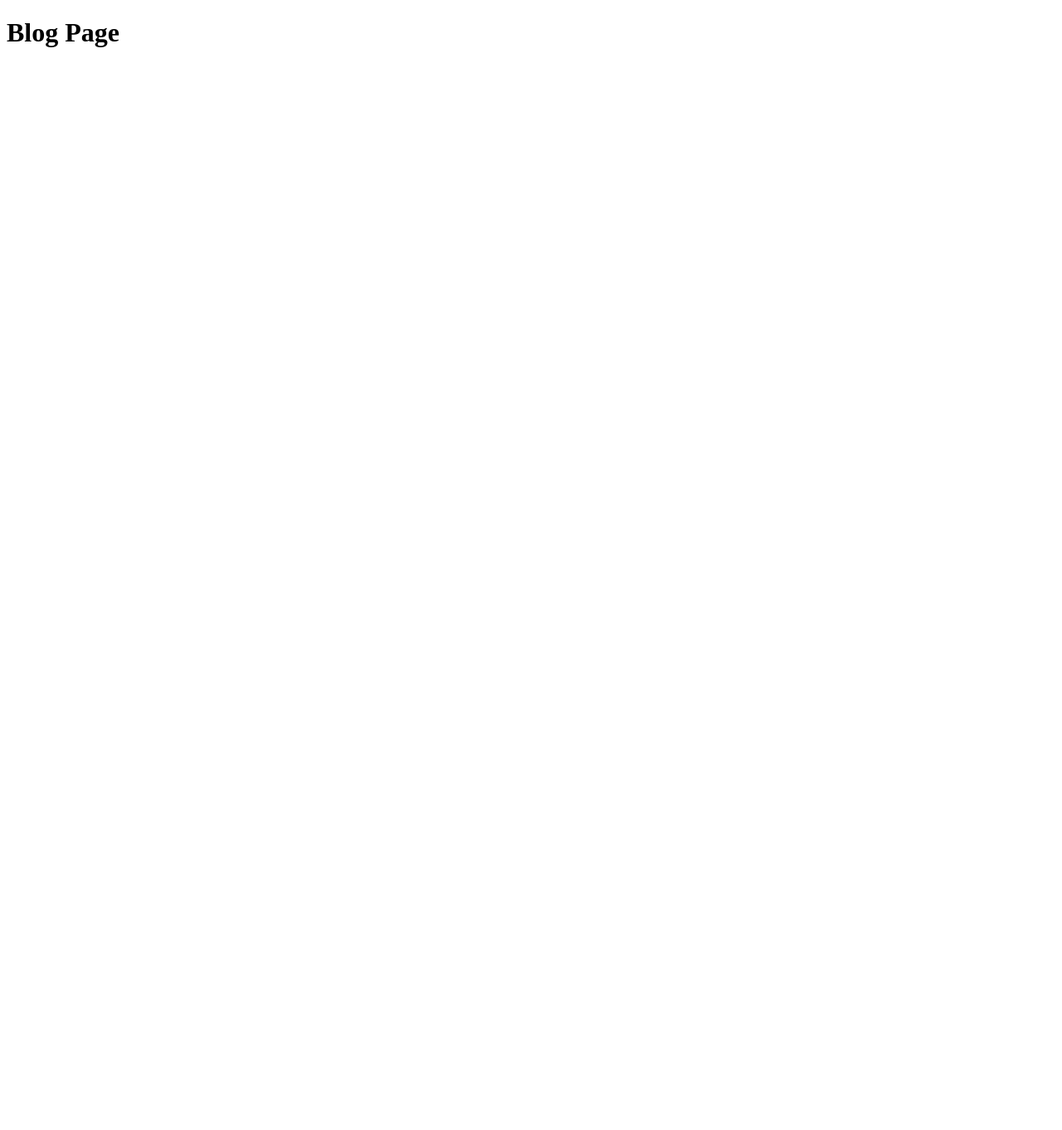
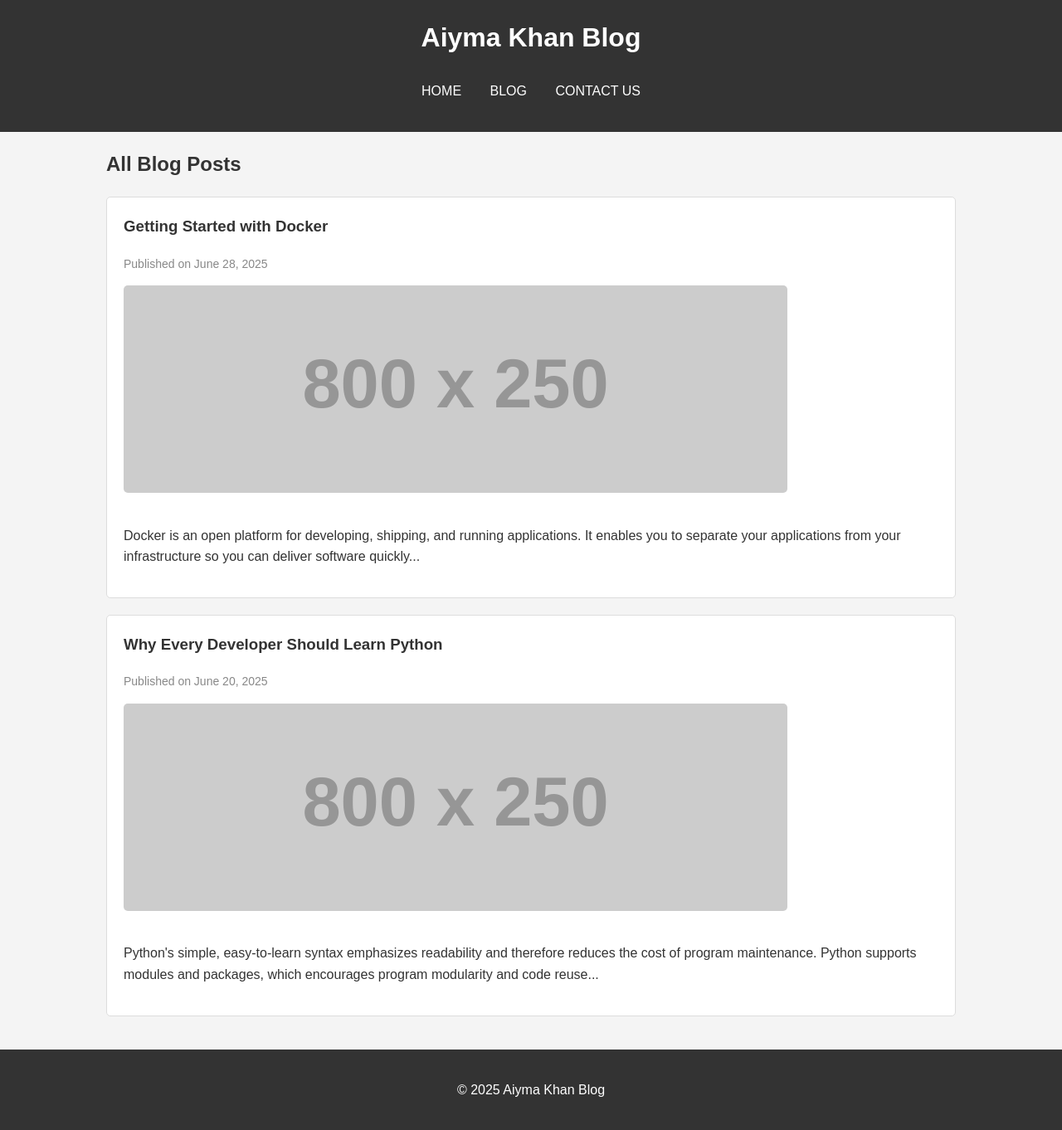
Before and after one commit to l1s21bsse0102/Blogging-Website, a website: page src/blog.html in a window 1280 px wide. Shown: the whole page at 83% size. Before the commit the page ends 800 px from the top, so only its background shows below. Drawn offline with Linux system fonts and the light colour scheme; placeholder pictures from the web are drawn by us.

Commit message:
feat: add blog page

```diff
--- a/src/blog.html
+++ b/src/blog.html
@@ -1,11 +1,59 @@
 <!DOCTYPE html>
 <html lang="en">
   <head>
-    <meta charset="UTF-8" />
+    <meta charset="utf-8" />
     <meta name="viewport" content="width=device-width, initial-scale=1.0" />
-    <title>Blog Page</title>
+    <title>Aiyma Khan Blog - Blog</title>
+    <link rel="stylesheet" href="../styles/main.css" />
+    <link rel="stylesheet" href="../styles/blog.css" />
   </head>
   <body>
-    <h1>Blog Page</h1>
+    <header id="main-header">
+      <h1>Aiyma Khan Blog</h1>
+      <nav id="main-nav">
+        <ul>
+          <li><a href="index.html">Home</a></li>
+          <li><a href="blog.html">Blog</a></li>
+          <li><a href="contact.html">Contact Us</a></li>
+        </ul>
+      </nav>
+    </header>
+
+    <main class="container">
+      <section id="blog-posts">
+        <h2>All Blog Posts</h2>
+        <article class="blog-post">
+          <h3>Getting Started with Docker</h3>
+          <p class="post-meta">Published on June 28, 2025</p>
+          <img
+            src="https://placehold.co/800x250/555/fff?text=Docker+Containers"
+            alt="Placeholder image for Docker article"
+          />
+          <p>
+            Docker is an open platform for developing, shipping, and running
+            applications. It enables you to separate your applications from your
+            infrastructure so you can deliver software quickly...
+          </p>
+        </article>
+        <article class="blog-post">
+          <h3>Why Every Developer Should Learn Python</h3>
+          <p class="post-meta">Published on June 20, 2025</p>
+          <img
+            src="https://placehold.co/800x250/777/fff?text=Python+Code"
+            alt="Placeholder image for Python article"
+          />
+          <p>
+            Python's simple, easy-to-learn syntax emphasizes readability and
+            therefore reduces the cost of program maintenance. Python supports
+            modules and packages, which encourages program modularity and code
+            reuse...
+          </p>
+        </article>
+      </section>
+    </main>
+
+    <footer id="main-footer">
+      <p>&copy; 2025 Aiyma Khan Blog</p>
+    </footer>
   </body>
 </html>
--- /dev/null
+++ b/styles/blog.css
@@ -0,0 +1,25 @@
+.blog-post {
+  background: #fff;
+  padding: 20px;
+  margin-bottom: 20px;
+  border: 1px solid #ddd;
+  border-radius: 5px;
+}
+
+.blog-post h3 {
+  margin-top: 0;
+  color: #333;
+}
+
+.blog-post img {
+  max-width: 100%;
+  height: auto;
+  margin-bottom: 15px;
+  border-radius: 5px;
+}
+
+.post-meta {
+  font-size: 14px;
+  color: #888;
+  margin-bottom: 15px;
+}
```
